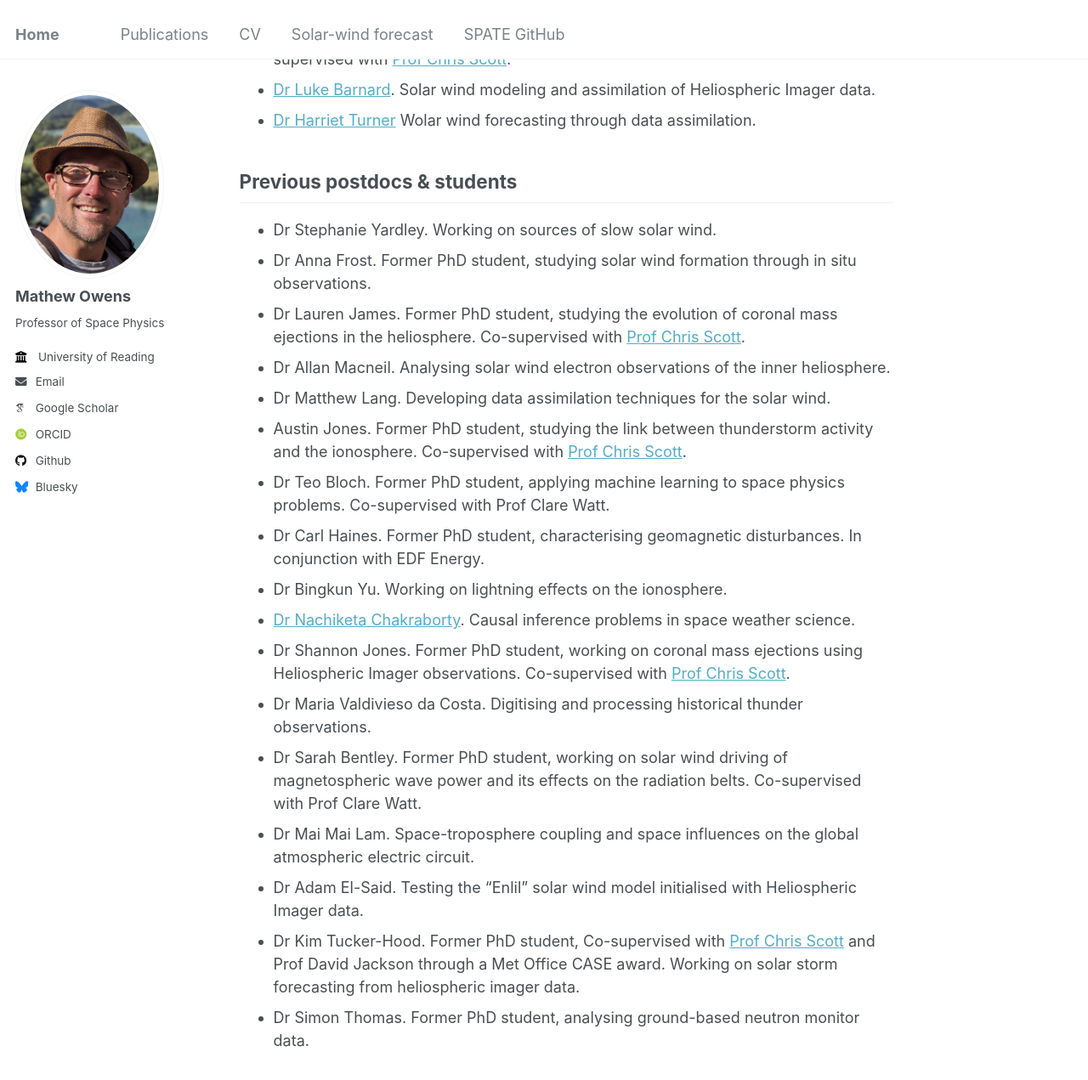
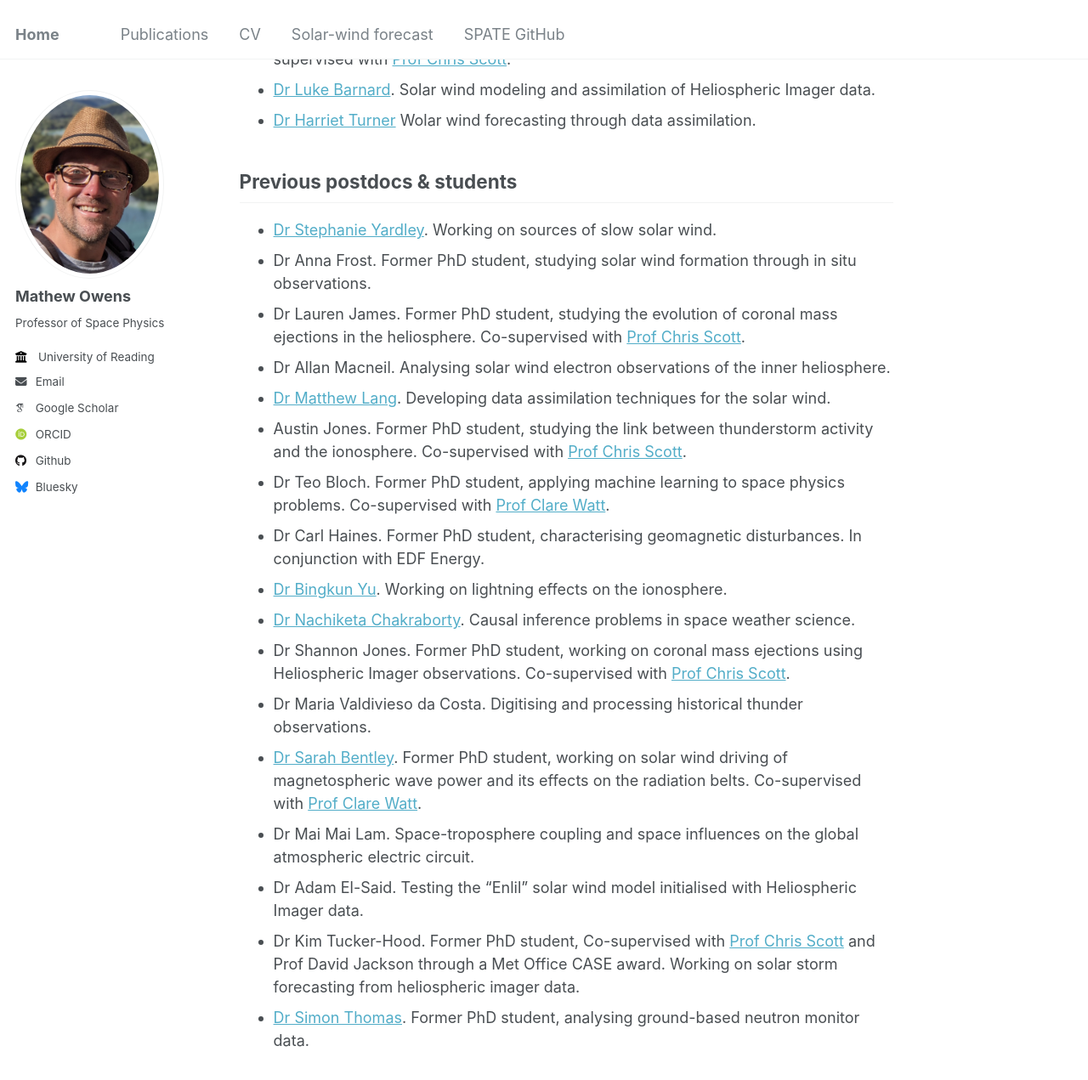
Before and after one commit to mathewjowens/mathewjowens.github.io, a Jekyll site: the page built from _pages/about.md, in a window 1280 px wide and 1400 px high, scrolled down 1721 px. Shown: the top 1271 px of the window at 85% size. Built offline with Jekyll 4.4.1, drawn with Linux system fonts in a browser that asks for light colours; some web fonts are replaced; part of the change alters nothing that is shown.

```diff
--- a/_pages/about.md
+++ b/_pages/about.md
@@ -49,20 +49,20 @@ Old news is archived [here](/_pages/oldnews.html)
 
 ## Previous postdocs & students
 
-* Dr Stephanie Yardley. Working on sources of slow solar wind.
+* [Dr Stephanie Yardley](https://stephyardley.com/). Working on sources of slow solar wind.
 * Dr Anna Frost. Former PhD student, studying solar wind formation through in situ observations.
 * Dr Lauren James. Former PhD student, studying the evolution of coronal mass ejections in the heliosphere. Co-supervised with [Prof Chris Scott](https://research.reading.ac.uk/meteorology/people/christopher-scott-formerly-davis/).
 * Dr Allan Macneil. Analysing solar wind electron observations of the inner heliosphere.
-* Dr Matthew Lang. Developing data assimilation techniques for the solar wind.
+* [Dr Matthew Lang](https://scholar.google.co.uk/citations?user=rG9RdRoAAAAJ&hl=en). Developing data assimilation techniques for the solar wind.
 * Austin Jones. Former PhD student, studying the link between thunderstorm activity and the ionosphere. Co-supervised with [Prof Chris Scott](https://research.reading.ac.uk/meteorology/people/christopher-scott-formerly-davis/).
-* Dr Teo Bloch. Former PhD student, applying machine learning to space physics problems. Co-supervised with Prof Clare Watt.
+* Dr Teo Bloch. Former PhD student, applying machine learning to space physics problems. Co-supervised with [Prof Clare Watt](https://www.northumbria.ac.uk/about-us/our-staff/w/clare-watt/).
 * Dr Carl Haines. Former PhD student, characterising geomagnetic disturbances. In conjunction with EDF Energy.
-* Dr Bingkun Yu. Working on lightning effects on the ionosphere.
+* [Dr Bingkun Yu](https://scholar.google.com.sg/citations?user=gbsKteQAAAAJ&hl=zh-CN). Working on lightning effects on the ionosphere.
 * [Dr Nachiketa Chakraborty](https://www.reading.ac.uk/computer-science/staff/dr-nachiketa-chakraborty). Causal inference problems in space weather science.
 * Dr Shannon Jones. Former PhD student, working on coronal mass ejections using Heliospheric Imager observations. Co-supervised with [Prof Chris Scott](https://research.reading.ac.uk/meteorology/people/christopher-scott-formerly-davis/).
 * Dr Maria Valdivieso da Costa. Digitising and processing historical thunder observations.
-* Dr Sarah Bentley. Former PhD student, working on solar wind driving of magnetospheric wave power and its effects on the radiation belts. Co-supervised with Prof Clare Watt.
+* [Dr Sarah Bentley](https://www.northumbria.ac.uk/about-us/our-staff/b/sarah-bentley/). Former PhD student, working on solar wind driving of magnetospheric wave power and its effects on the radiation belts. Co-supervised with [Prof Clare Watt](https://www.northumbria.ac.uk/about-us/our-staff/w/clare-watt/).
 * Dr Mai Mai Lam. Space-troposphere coupling and space influences on the global atmospheric electric circuit.
 * Dr Adam El-Said.  Testing the "Enlil" solar wind model initialised with Heliospheric Imager data.
 * Dr Kim Tucker-Hood. Former PhD student, Co-supervised with [Prof Chris Scott](https://research.reading.ac.uk/meteorology/people/christopher-scott-formerly-davis/) and Prof David Jackson through a Met Office CASE award. Working on solar storm forecasting from heliospheric imager data.
-* Dr Simon Thomas. Former PhD student, analysing ground-based neutron monitor data.
+* [Dr Simon Thomas](https://scholar.google.co.uk/citations?user=BMKKYicAAAAJ&hl=en). Former PhD student, analysing ground-based neutron monitor data.
```
